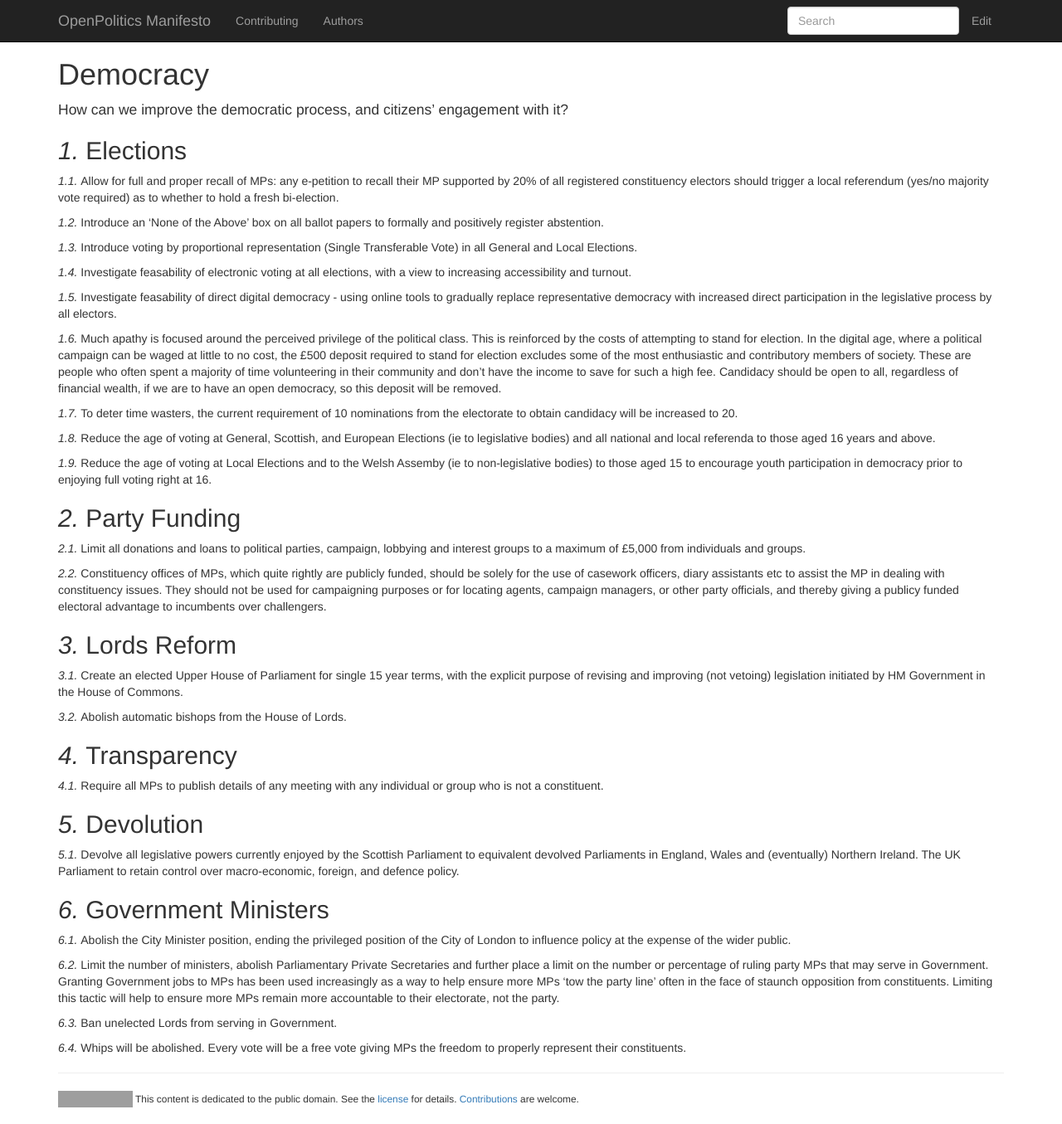
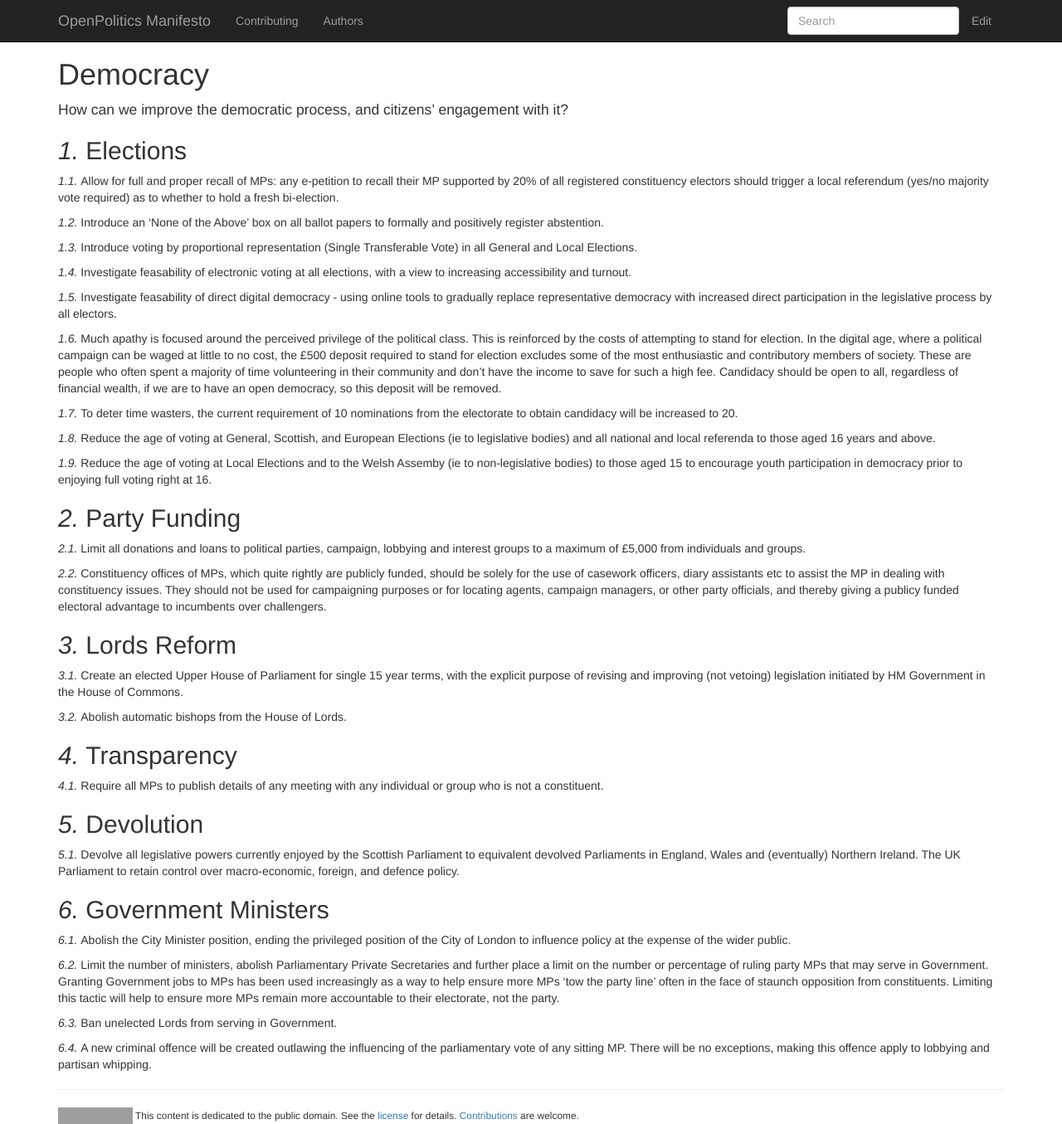
Before and after one commit to openpolitics/manifesto, a Jekyll site: the page built from democracy.md, in a window 1280 px wide and 1355 px high. Shown: the whole window at 83% size. Built offline with Jekyll 4.4.1, drawn with Linux system fonts in a browser that asks for light colours; nearby versions of some CDN libraries; grey boxes are pictures that could not be loaded.

Commit message:
Criminal offence

```diff
--- a/democracy.md
+++ b/democracy.md
@@ -54,4 +54,4 @@ Limit the number of ministers, abolish Parliamentary Private Secretaries and fur
 
 Ban unelected Lords from serving in Government.
 
-Whips will be abolished. Every vote will be a free vote giving MPs the freedom to properly represent their constituents.
+A new criminal offence will be created outlawing the influencing of the parliamentary vote of any sitting MP. There will be no exceptions, making this offence apply to lobbying and partisan whipping.
```
